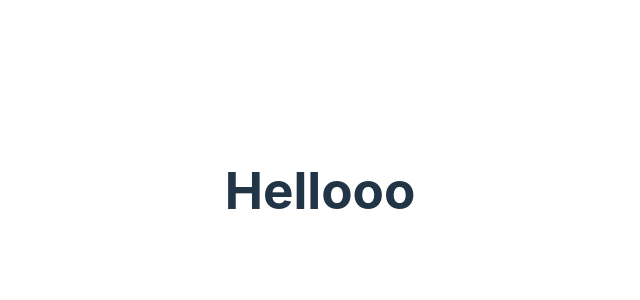
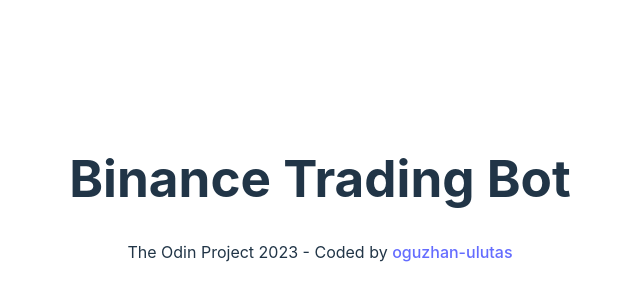
Before and after one commit to oguzhan-ulutas/binance-trading-bot, a React (Vite) app in the folder client/: page / in a window 1280 px wide. Shown: the part 210-510 px from the top of the page, without its empty margins (320-960 px from the left). Built offline with nearby package versions, Linux system fonts and the light colour scheme.

Commit message:
Add header and footer

```diff
--- /dev/null
+++ b/client/src/components/01-home/Footer.jsx
@@ -0,0 +1,10 @@
+const Footer = () => {
+  return (
+    <div className="footer">
+      The Odin Project 2023 - Coded by{" "}
+      <a href="https://github.com/oguzhan-ulutas">oguzhan-ulutas</a>
+    </div>
+  );
+};
+
+export default Footer;
--- /dev/null
+++ b/client/src/components/01-home/Header.jsx
@@ -0,0 +1,9 @@
+const Header = () => {
+  return (
+    <div className="header">
+      <h1>Binance Trading Bot</h1>
+    </div>
+  );
+};
+
+export default Header;
--- a/client/src/components/01-home/Home.jsx
+++ b/client/src/components/01-home/Home.jsx
@@ -1,5 +1,13 @@
+import Header from "./Header";
+import Footer from "./Footer";
+
 const Home = () => {
-  return <h1>Hellooo</h1>;
+  return (
+    <div className="home-container">
+      <Header />
+      <Footer />
+    </div>
+  );
 };
 
 export default Home;
```
